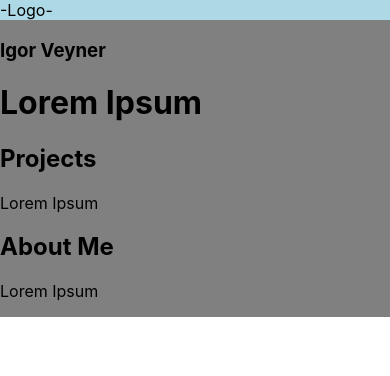
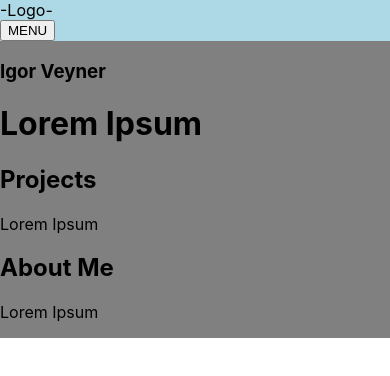
Before and after one commit to IgoVeyner/portfolio, a React (Create React App) app: page / in a window 390 px wide. Shown: the top 376 px of the page. Built offline with nearby package versions, Linux system fonts and the light colour scheme.

Commit message:
add and stub out menu button for mobile layout

```diff
--- a/src/components/Header/index.js
+++ b/src/components/Header/index.js
@@ -2,6 +2,7 @@ import './index.css'
 import Logo from '../Logo'
 import Nav from '../Nav'
 import IconNav from '../IconNav'
+import MenuButton from '../MenuButton'
 
 const Header = () => {
   return (
@@ -9,6 +10,7 @@ const Header = () => {
       <Logo />
       <Nav />
       <IconNav />
+      <MenuButton />
     </header>
   )
 }
--- /dev/null
+++ b/src/components/MenuButton/index.css
@@ -0,0 +1,9 @@
+.menu {
+  display: none
+}
+
+@media only screen and (max-width: 700px) {
+  .menu {
+    display: block;
+  }
+}
--- /dev/null
+++ b/src/components/MenuButton/index.js
@@ -0,0 +1,9 @@
+import './index.css'
+
+const MenuButton = () => {
+  return (
+    <button className="menu">MENU</button>
+  )
+}
+
+export default MenuButton
```
